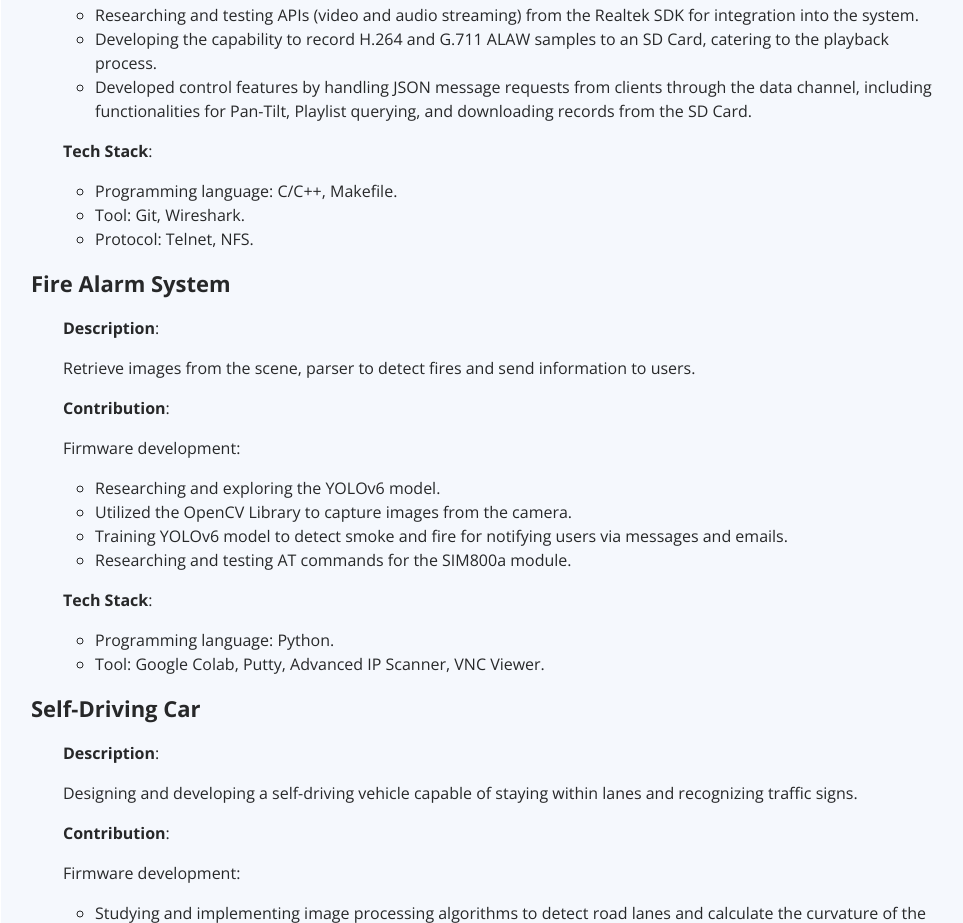
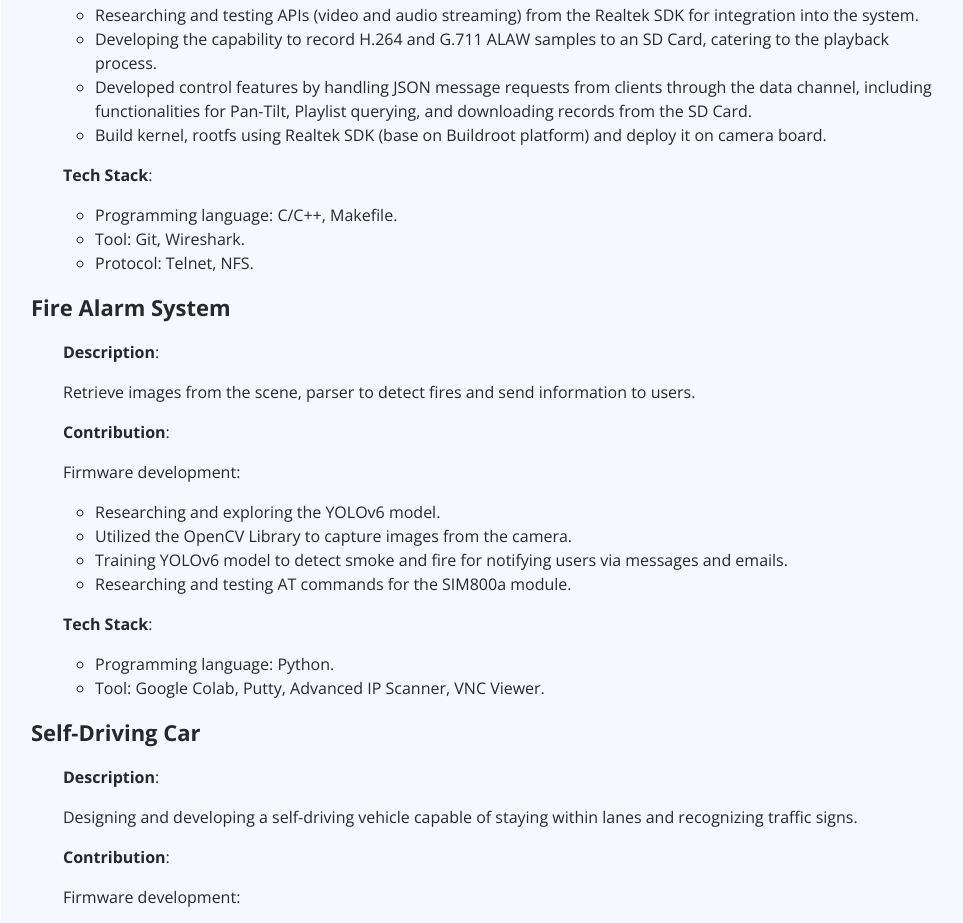
Before and after one commit to VietY2000/VietY2000.github.io, a plain HTML site: page index.html in a window 1280 px wide. Shown: the part 3300-4223 px from the top of the page, without its empty margins (299-1262 px from the left). Drawn offline with nearby package versions, Linux system fonts and the light colour scheme.

Commit message:
Update index.html

```diff
--- a/index.html
+++ b/index.html
@@ -229,6 +229,7 @@
               <li>Developed control features by handling JSON message requests from clients
                 through the data channel, including functionalities for Pan-Tilt, Playlist querying,
                 and downloading records from the SD Card.</li>
+              <li>Build kernel, rootfs using Realtek SDK (base on Buildroot platform) and deploy it on camera board.</li>
             </ul>
           </p>
 
```
